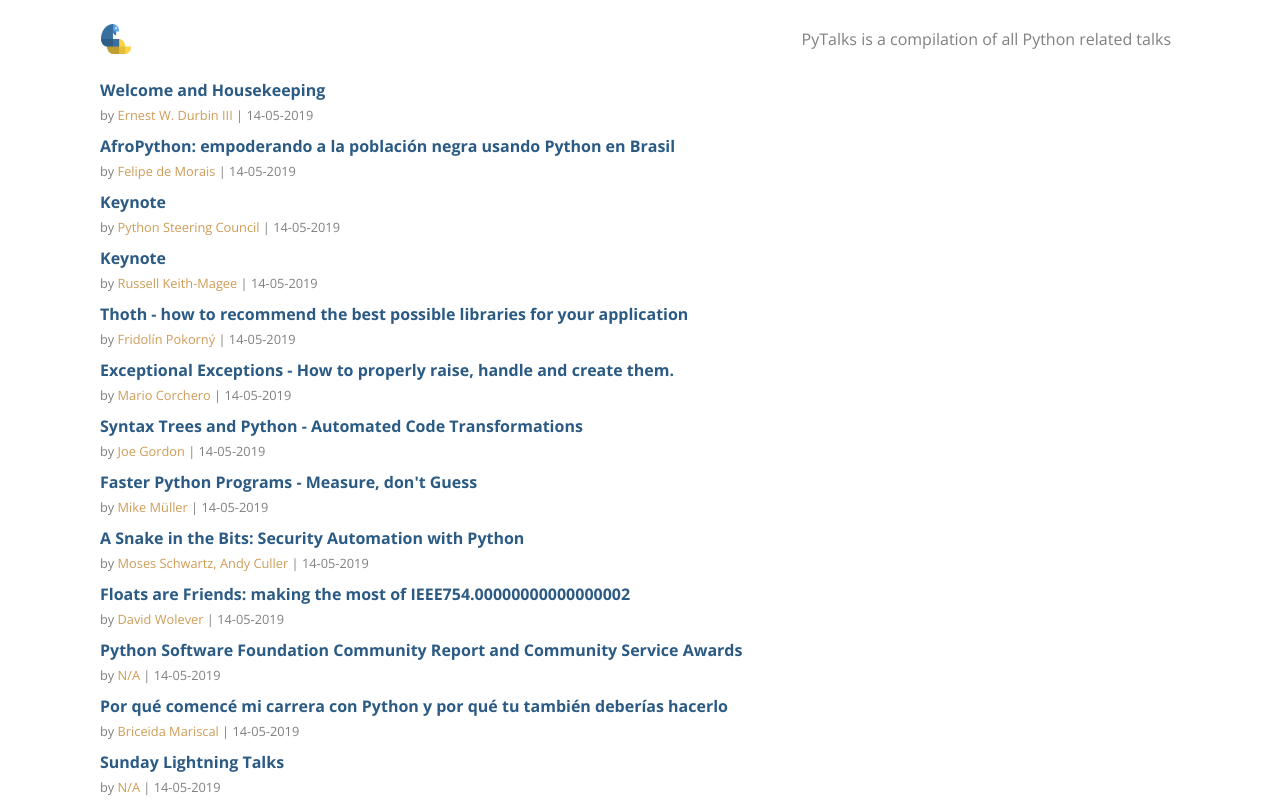
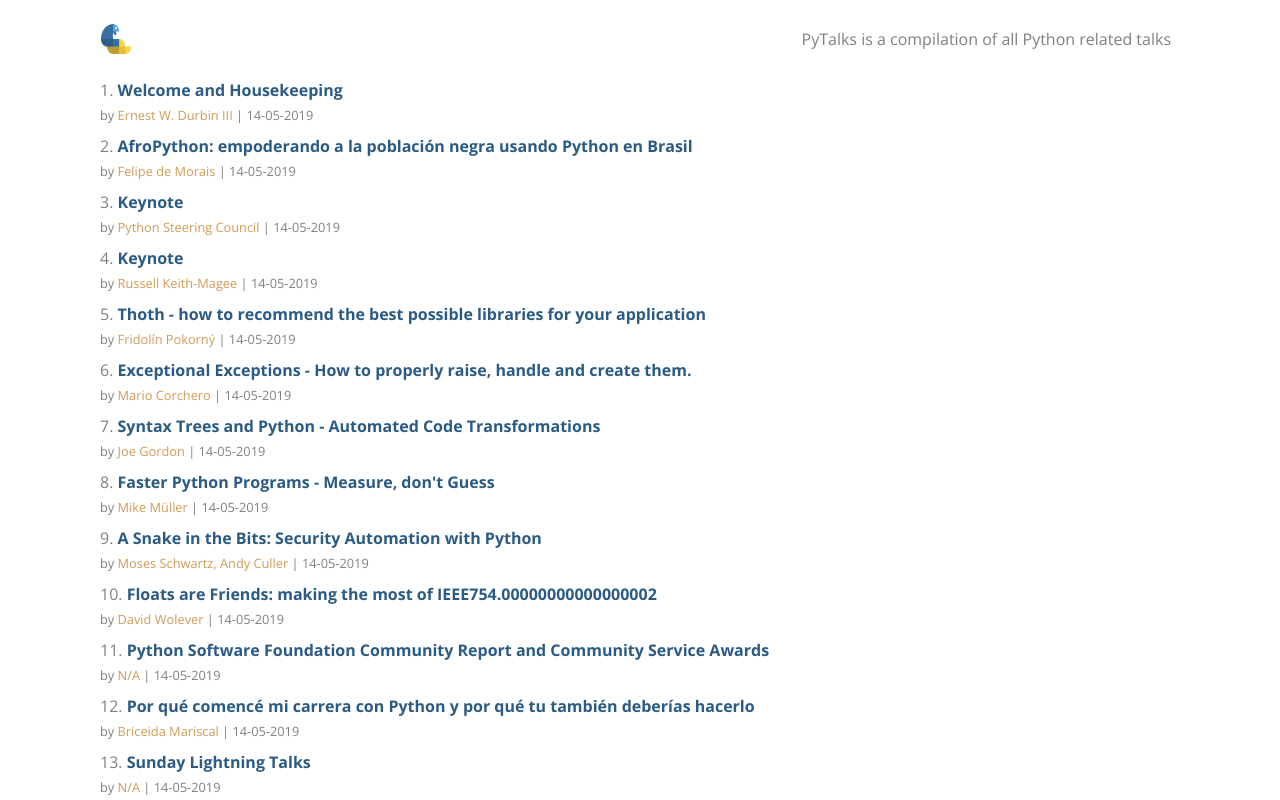
Before and after one commit to jkrclaro/pyconlist, a React (Create React App) app: page / in a window 1280 px wide. Shown: the top 800 px of the page. Built offline with nearby package versions, Linux system fonts and the light colour scheme.

Commit message:
Add talk index beside title

```diff
--- a/src/components/Home.jsx
+++ b/src/components/Home.jsx
@@ -41,7 +41,7 @@
 
                             {talks.map((talk, talkIndex) =>
                                 <div className='col-lg-12 mb-2' key={talkIndex}>
-                                    <a href={talk.video_url} style={{color: '#2B5B84', fontWeight: 700}}>{talk.title}</a>
+                                    <span style={{color: 'gray'}}>{talkIndex + 1}.</span> <a href={talk.video_url} style={{color: '#2B5B84', fontWeight: 700}}>{talk.title}</a>
                                     <div>
                                         <small style={{color: 'gray'}}>by <a href='#' style={{color: '#CE9C57'}}>{talk.speakers}</a> | {talk.uploaded_at }</small>
                                     </div>
```
